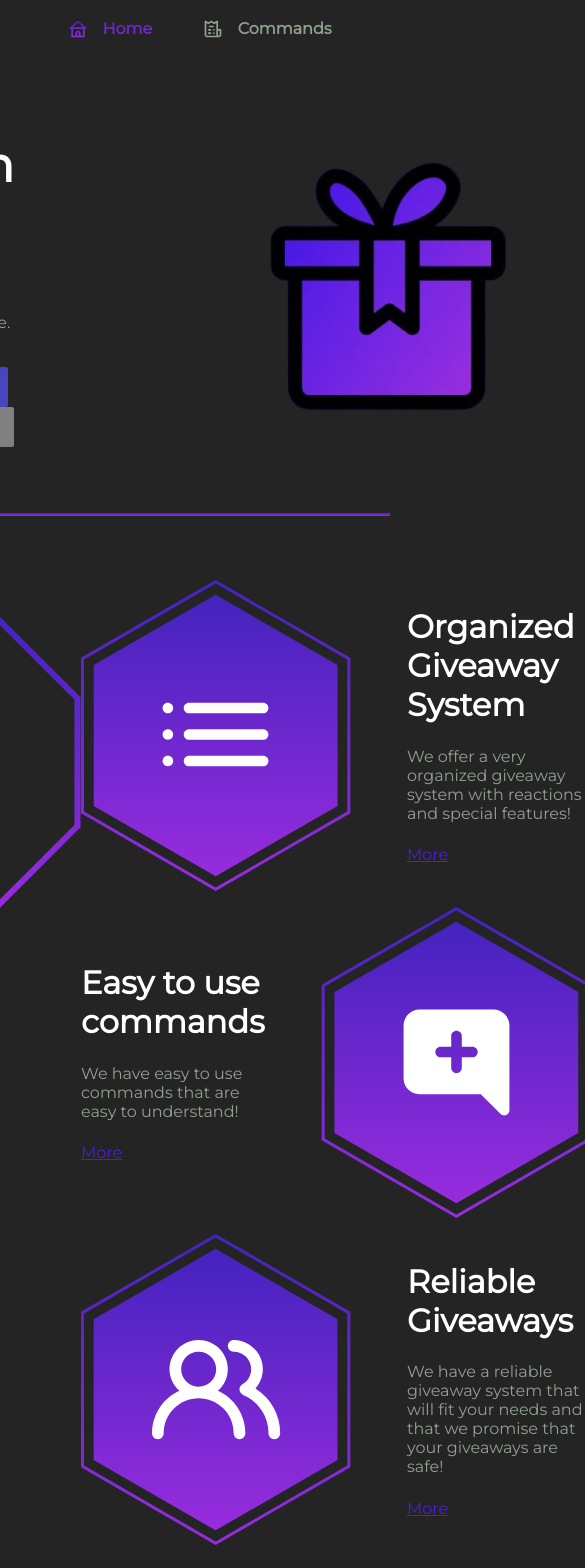
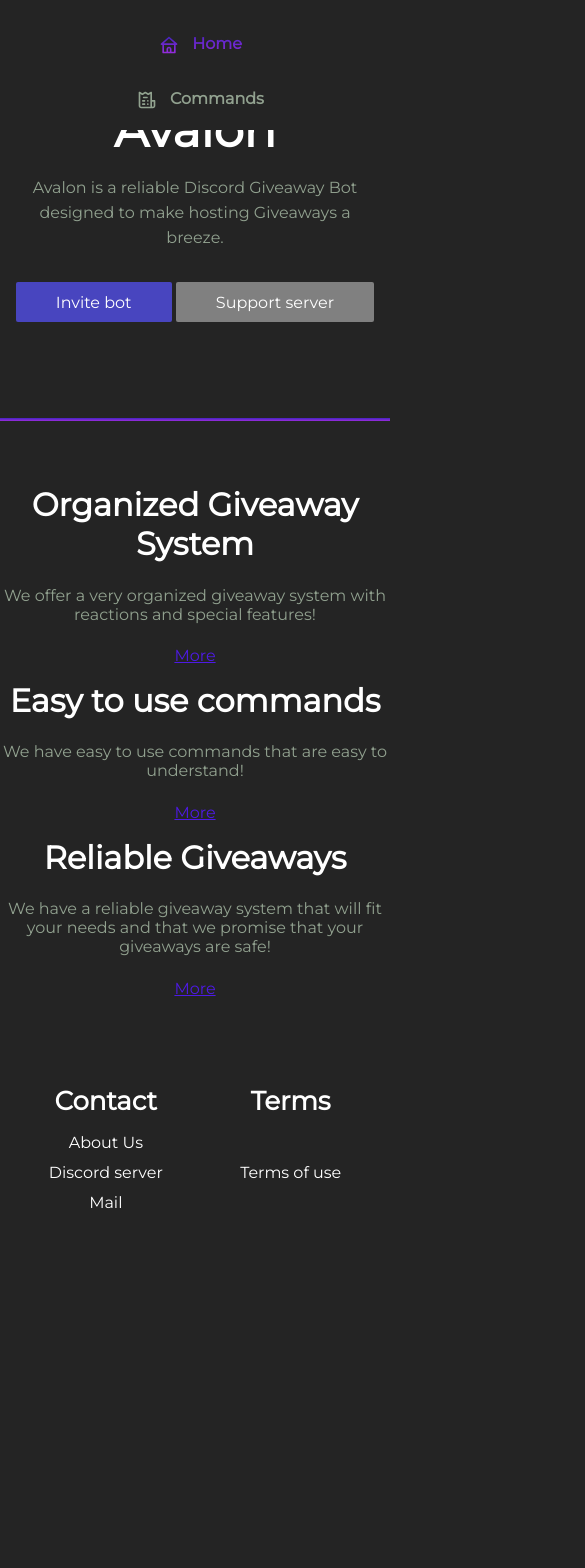
Before and after one commit to wolwesking/LoopGaming, a SvelteKit app in the folder frontend/avalon/: page / in a window 390 px wide. Shown: the top 1568 px of the page, 585 px wide, since content can reach past the window. After the commit the page ends 1284 px from the top, so only its background shows below. Built offline with nearby package versions, Linux system fonts and the light colour scheme.

Commit message:
mobileViewTitleAndNameErrorFix

```diff
--- a/frontend/avalon/src/app.html
+++ b/frontend/avalon/src/app.html
@@ -5,6 +5,7 @@
 		<link rel="icon" href="%sveltekit.assets%/favicon.png" />
 		<meta name="viewport" content="width=device-width, initial-scale=1" />
 		<link rel="stylesheet" href="https://fonts.googleapis.com/css?family=Montserrat">
+		<title>Avalon Giveaway Bot</title>
 		%sveltekit.head%
 	</head>
 	<body style="background-color: #242424; margin: 0;" data-sveltekit-preload-data="hover">
--- a/frontend/avalon/src/routes/+page.svelte
+++ b/frontend/avalon/src/routes/+page.svelte
@@ -9,9 +9,14 @@
 	<div>
 		<h1>Avalon</h1>
 		<p>Avalon is a reliable Discord Giveaway Bot designed to make hosting Giveaways a breeze.</p>
-		<button onclick="window.open('https://discord.com/api/oauth2/authorize?client_id=1066431310358380625&permissions=8&scope=applications.commands%20bot', '_blank');">Invite bot</button>
-		<button style="background-color: grey;" onclick="window.open('https://discord.gg/6heyUUREUP', '_blank')">Support server</button>
-
+		<button
+			onclick="window.open('https://discord.com/api/oauth2/authorize?client_id=1066431310358380625&permissions=8&scope=applications.commands%20bot', '_blank');"
+			>Invite bot</button
+		>
+		<button
+			style="background-color: grey;"
+			onclick="window.open('https://discord.gg/6heyUUREUP', '_blank')">Support server</button
+		>
 	</div>
 	<div>
 		<img src="/logo.png" alt="" />
@@ -41,30 +46,70 @@
 				<p>We have easy to use commands that are easy to understand!</p>
 				<a href="/commands">More</a>
 			</div>
-			<img src="/logo2.svg" alt="logo2" />
+			<img class="hide" src="/logo2.svg" alt="logo2" />
 		</div>
 		<div>
 			<img src="/logo3.svg" alt="logo3" />
 			<div>
 				<h1>Reliable Giveaways</h1>
-				<p>We have a reliable giveaway system that will fit your needs and that we promise that your giveaways are safe!</p>
+				<p>
+					We have a reliable giveaway system that will fit your needs and that we promise that your
+					giveaways are safe!
+				</p>
 				<a href="/commands">More</a>
 			</div>
 		</div>
 	</div>
 	<section>
-		<img src="/decoration2.svg" alt="decoration2" />
+		<img class="hide" src="/decoration2.svg" alt="decoration2" />
 	</section>
 </div>
 <!-- TODO Largest server -->
 
-<br>
-<br>
-<br>
-<br>
+<br />
+<br />
+<br />
+<br />
 <Footer />
+
 <style>
 	/* default */
+
+	@media only screen and (max-width: 768px) {
+		* {
+			text-align: center;
+		}
+		#joinTag {
+			flex-direction: column;
+			align-items: center;
+			gap: 0px;
+
+		}
+
+		#joinTag > div > p {
+			max-width: 80%;
+		}
+
+		#joinTag > div > button {
+			padding: 0.5rem 1rem;
+			height: auto;
+		}
+
+		#functions > div > div {
+			gap: 1.5rem;
+		}
+
+		#functions > div > div > div > p {
+			max-width: 80%;
+		}
+		p {
+			text-align: center;
+		}
+		img {
+			display: none;
+		}
+
+	}
 	* {
 		margin: 0;
 		font-family: Montserrat;
@@ -87,7 +132,7 @@
 		justify-content: center;
 		align-items: center;
 		padding-top: 12vh;
-		gap: 14rem;
+		gap: 4rem;
 		margin-bottom: 2rem;
 	}
 
@@ -140,17 +185,16 @@
 		justify-content: space-around;
 		gap: 3.5rem;
 		max-width: 1000px;
-
 	}
 
-	#functions > div > div > div> p {
-		color: #91A18F;
+	#functions > div > div > div > p {
+		color: #91a18f;
 		margin-top: 1.4rem;
 		margin-bottom: 1.4rem;
 		max-width: 600px;
 	}
-	#functions > div > div > div> a {
-		color: #4E1AE5;
+	#functions > div > div > div > a {
+		color: #4e1ae5;
 	}
 
 	#functions > nav {
--- a/frontend/avalon/src/routes/about/+page.svelte
+++ b/frontend/avalon/src/routes/about/+page.svelte
@@ -35,11 +35,11 @@
 		</div>
 		<div class="Creators-div">
 			<h3>Creators</h3>
-			<div>
+			<div class="flexDirRowSos">
 				<div>
 					<img src="loopPfp.png" alt="loop" />
 					<div>
-						<h2>Antimatter</h2>
+						<h2>loop_gaming</h2>
 						<p>Bot Developer</p>
 					</div>
 				</div>
@@ -70,6 +70,40 @@
 <Footer />
 
 <style>
+	@media only screen and (max-width: 768px) {
+		* {
+			text-align: center;
+		}
+		#left,
+		#right {
+			display: none;
+		}
+		.flexDirRowSos {
+			display: flex;
+			flex-direction: column;
+		}
+		h1 {
+			margin-top: 5rem; /* Adjust top margin for smaller screens */
+			font-size: 36px; /* Reduce font size */
+		}
+
+		h3 {
+			font-size: 24px; /* Reduce font size */
+		}
+
+		section {
+			gap: 2rem; /* Adjust spacing between sections */
+		}
+
+		.technology-div {
+			gap: 2rem; /* Adjust spacing between technologies */
+		}
+
+		.Creators-div {
+			margin-top: 3rem; /* Adjust top margin for creators */
+			margin-bottom: 3rem; /* Adjust bottom margin for creators */
+		}
+	}
 	* {
 		text-align: center;
 		color: #fff;
@@ -109,15 +143,14 @@
 		justify-content: space-around;
 	}
 
-	.Creators-div > div >div {
+	.Creators-div > div > div {
 		display: flex;
 		align-items: center;
 		gap: 20px;
 		margin-top: 1rem;
-
 	}
 
-	.Creators-div > div  {
+	.Creators-div > div {
 		display: flex;
 		justify-content: space-around;
 	}
@@ -136,7 +169,7 @@
 		margin-bottom: 6px;
 	}
 
-	.Creators-div > div > div >div > p {
+	.Creators-div > div > div > div > p {
 		color: var(--second-text, #91a18f);
 		font-family: Montserrat;
 		font-size: 16px;
--- a/frontend/avalon/src/routes/commands.svelte
+++ b/frontend/avalon/src/routes/commands.svelte
@@ -1,5 +1,4 @@
 <script>
-
 	// Global var
 	let text1Selected = 'selected';
 	let text2Selected = '';
@@ -54,10 +53,10 @@
 
 <header>
 	<button on:click={() => focus(0)}>
-		<p id="All" class={text1Selected} style="margin-right: 53.5px;">All</p>
+		<p id="All" class={text1Selected} style="">All</p>
 	</button>
 	<button on:click={() => focus(1)}>
-		<p id="Giveaway" class={text2Selected} style="margin-right: 28px;>">Giveaway</p>
+		<p id="Giveaway" class={text2Selected} style="">Giveaway</p>
 	</button>
 	<button on:click={() => focus(2)}>
 		<p id="General" class={text3Selected}>General</p>
@@ -77,6 +76,12 @@
 <style>
 	* {
 		font-family: Montserrat;
+	}
+	#Giveaway {
+		margin-right: 28px;
+	}
+	#All{
+		margin-right: 53.5px;
 	}
 	button {
 		/* Reset all default button styles */
@@ -101,7 +106,6 @@
 		font-style: normal;
 		line-height: normal;
 	}
-
 
 	.selected {
 		font-weight: 600;
@@ -134,6 +138,30 @@
 		margin-top: 35px;
 		margin-bottom: 35px;
 		border-bottom: 1px solid #ccc; /* Border at the bottom of each item */
-  		padding: 10px;
+		padding: 10px;
+	}
+
+	@media only screen and (max-width: 600px) {
+		header {
+			padding-left: 0; /* Remove left padding */
+			flex-direction: column; /* Stack buttons vertically */
+			align-items: center; /* Center buttons */
+		}
+		button {
+			margin: 5px; /* Add some space between buttons */
+		}
+		article {
+			padding: 10px; /* Add padding to the article */
+		}
+		li {
+			margin-top: 20px;
+			margin-bottom: 20px;
+		}
+		#Giveaway {
+			margin-right: 0px;
+		}
+		#All {
+			margin-right: 0px;
+		}
 	}
 </style>
--- a/frontend/avalon/src/routes/commands/+page.svelte
+++ b/frontend/avalon/src/routes/commands/+page.svelte
@@ -2,13 +2,12 @@
 	import Header from '../header.svelte';
 	import Commands from '../commands.svelte';
 	import Footer from '../footer.svelte';
-
 </script>
 
 <Header ListActive="true" />
 
 <article class="commands-article fade-transition">
-	<nav class="decoration-nav">
+	<nav class="decoration-nav disable">
 		<img src="/decoration3.svg" alt="" />
 	</nav>
 	<div class="commands-container container">
@@ -36,14 +35,65 @@
 
 		<Commands />
 	</div>
-	<section class="decoration-section">
+	<section class="decoration-section disable">
 		<img src="/decoration4.svg" alt="" />
 	</section>
 </article>
-<br>
-<br>
+<br />
+<br />
 <Footer />
+
 <style>
+	@media screen and (max-width: 768px) {
+		article > div > div > h1 {
+			font-size: 28px;
+			margin-top: 4rem;
+		}
+		.disable{
+			display: none;
+		}
+		img{
+			display: none;
+		}
+		*{
+			text-align: center;
+		}
+
+		article > div > div > p {
+			font-size: 12px;
+			margin-top: 8px;
+		}
+		article{
+			display: flex;
+		}
+
+		.grayDefault {
+			font-size: 10px;
+		}
+
+		.purpleDefault {
+			font-size: 14px;
+		}
+
+		article > div {
+			width: 95%; /* Adjust width for smaller screens */
+			max-width: 90%; /* Limit max-width for smaller screens */
+		}
+
+		section {
+			margin-top: 2rem;
+			margin-bottom: 1rem;
+		}
+
+		.decoration-section {
+			margin-top: 15rem;
+		}
+		.commands-article{
+			display: flex;
+			flex-direction: column;
+			align-items: center;
+		}
+	}
 	* {
 		margin: 0%;
 		color: var(--text, #fff);
@@ -115,6 +165,4 @@
 	.decoration-section {
 		margin-top: 40rem;
 	}
-
-
 </style>
--- a/frontend/avalon/src/routes/footer.svelte
+++ b/frontend/avalon/src/routes/footer.svelte
@@ -72,4 +72,23 @@
 		justify-content: center;
 
 	}
+
+	@media only screen and (max-width: 600px) {
+            article {
+                flex-direction: column;
+                align-items: center;
+                text-align: center;
+            }
+            .text {
+                width: 75%;
+                margin-bottom: 1rem;
+            }
+            section > div {
+                align-items: center;
+                text-align: center;
+            }
+			img {
+				display: none;
+			}
+        }
 </style>
--- a/frontend/avalon/src/routes/header.svelte
+++ b/frontend/avalon/src/routes/header.svelte
@@ -125,4 +125,22 @@
 		gap: 0.3rem;
 	}
 
+
+	@media only screen and (max-width: 600px) {
+            /* Mobile-specific styles */
+            nav {
+                flex-direction: column;
+                align-items: center;
+				gap: 0px;
+            }
+            .Pages {
+                margin-top: 1rem;
+            }
+            /* Adjust font size or padding as needed */
+            p {
+                font-size: 16px;
+                padding: 0.2rem;
+            }
+
+        }
 </style>
--- a/frontend/avalon/src/routes/terms/+page.svelte
+++ b/frontend/avalon/src/routes/terms/+page.svelte
@@ -5,10 +5,9 @@
 
 <Header />
 
-
 <div class="wrapper">
 	<div id="left">
-        <img src="/decoration7.svg" alt="decor7">
+		<img src="/decoration7.svg" alt="decor7" />
 	</div>
 	<article>
 		<h1>Terms of use</h1>
@@ -16,7 +15,7 @@
 		<section>
 			<header>
 				<h2>Data collection</h2>
-                <img src="/line.svg" alt="line" width="400px" />
+				<img class="ShortLine" src="/line.svg" alt="line" />
 			</header>
 			<div class="bulletpoint">
 				<img src="/bulletpoint.svg" alt="" />
@@ -30,7 +29,7 @@
 		<section>
 			<header>
 				<h2>By using our bot you agree</h2>
-                <img src="/line.svg" alt="line" width="737px" />
+				<img class="LongLine" src="/line.svg" alt="line" />
 			</header>
 			<div class="bulletpoint">
 				<img src="/bulletpoint.svg" alt="" />
@@ -44,7 +43,7 @@
 		<section>
 			<header>
 				<h2>Error Reporting</h2>
-                <img src="/line.svg" alt="line" width="737px" />
+				<img class="LongLine" src="/line.svg" alt="line" />
 			</header>
 			<div class="bulletpoint">
 				<img src="/bulletpoint.svg" alt="" />
@@ -60,13 +59,53 @@
 		</section>
 	</article>
 	<div id="right">
-        <img src="/decoration8.svg" alt="decor8">
+		<img src="/decoration8.svg" alt="decor8" />
 	</div>
 </div>
 
 <Footer />
 
 <style>
+	@media only screen and (max-width: 768px) {
+		article {
+			height: auto; /* Adjust height to fit content */
+			padding: 2rem; /* Add padding for better spacing */
+		}
+
+		section {
+			width: 100%; /* Adjust section width for smaller screens */
+			max-width: 100%; /* Ensure maximum width */
+		}
+
+		img{
+            display: none;
+        }
+
+		header {
+			align-items: flex-start; /* Align headers to the left */
+		}
+
+		.wrapper {
+			flex-direction: column; /* Stack elements vertically on smaller screens */
+			align-items: center; /* Center items */
+			margin-bottom: 3rem; /* Reduce margin at the bottom */
+		}
+
+		#left,
+		#right {
+			display: none; /* Hide left and right decorations on smaller screens */
+		}
+        *{
+            text-align: center;
+        }
+	}
+
+	.ShortLine {
+		width: 400px;
+	}
+	.LongLine {
+		width: 737px;
+	}
 	* {
 		color: #a8a8a8;
 		font-family: Montserrat;
@@ -103,7 +142,6 @@
 		justify-content: center;
 		flex-direction: column;
 		width: 100%;
-		width: 800px;
 	}
 	header {
 		display: flex;
@@ -122,11 +160,11 @@
 		gap: 23px;
 		margin-left: 1rem;
 	}
-    #left{
+	#left {
 		margin-top: 150px;
 	}
 
-    #right{
+	#right {
 		margin-top: 747px;
 	}
 	.wrapper {
```
Also changed, not shown: 1 other file (tests, documents, lock files or other folders). Lines whose indentation alone changed are shown as unchanged.
